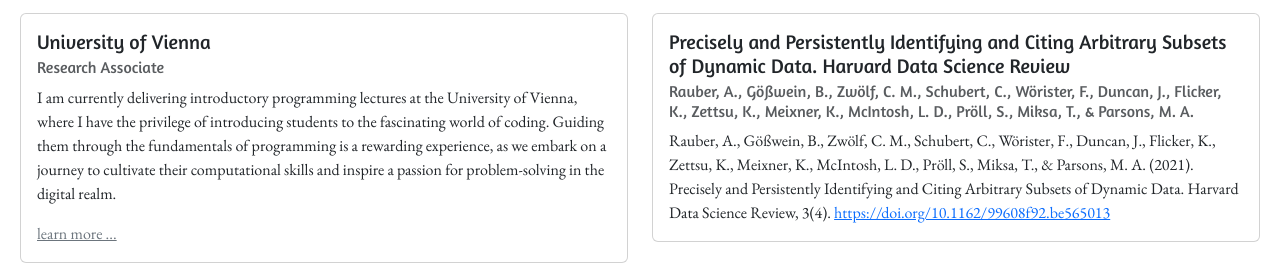
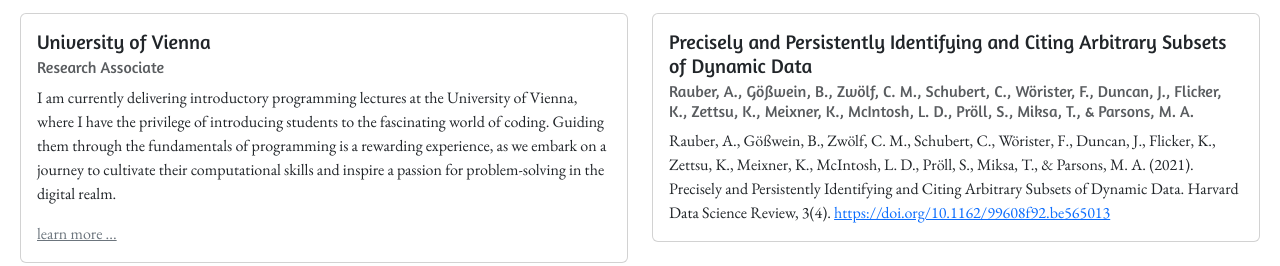
Before and after one commit to fwoerister/fwoerister.github.io, a plain HTML site: page index.html in a window 1280 px wide. Shown: the part 865-1131 px from the top of the page. Drawn offline with nearby package versions, Linux system fonts and the light colour scheme.

Commit message:
Update index.html

```diff
--- a/index.html
+++ b/index.html
@@ -205,7 +205,7 @@
         <div class="card w-100 my-3">
           <div class="card-body">
             <h5 class="card-title">Precisely and Persistently
-              Identifying and Citing Arbitrary Subsets of Dynamic Data. Harvard Data Science Review
+              Identifying and Citing Arbitrary Subsets of Dynamic Data
             </h5>
             <h6 class="card-subtitle mb-2 text-body-secondary">Rauber, A., Gößwein, B., Zwölf, C. M., Schubert, C.,
               Wörister, F., Duncan, J., Flicker, K., Zettsu, K.,
```
